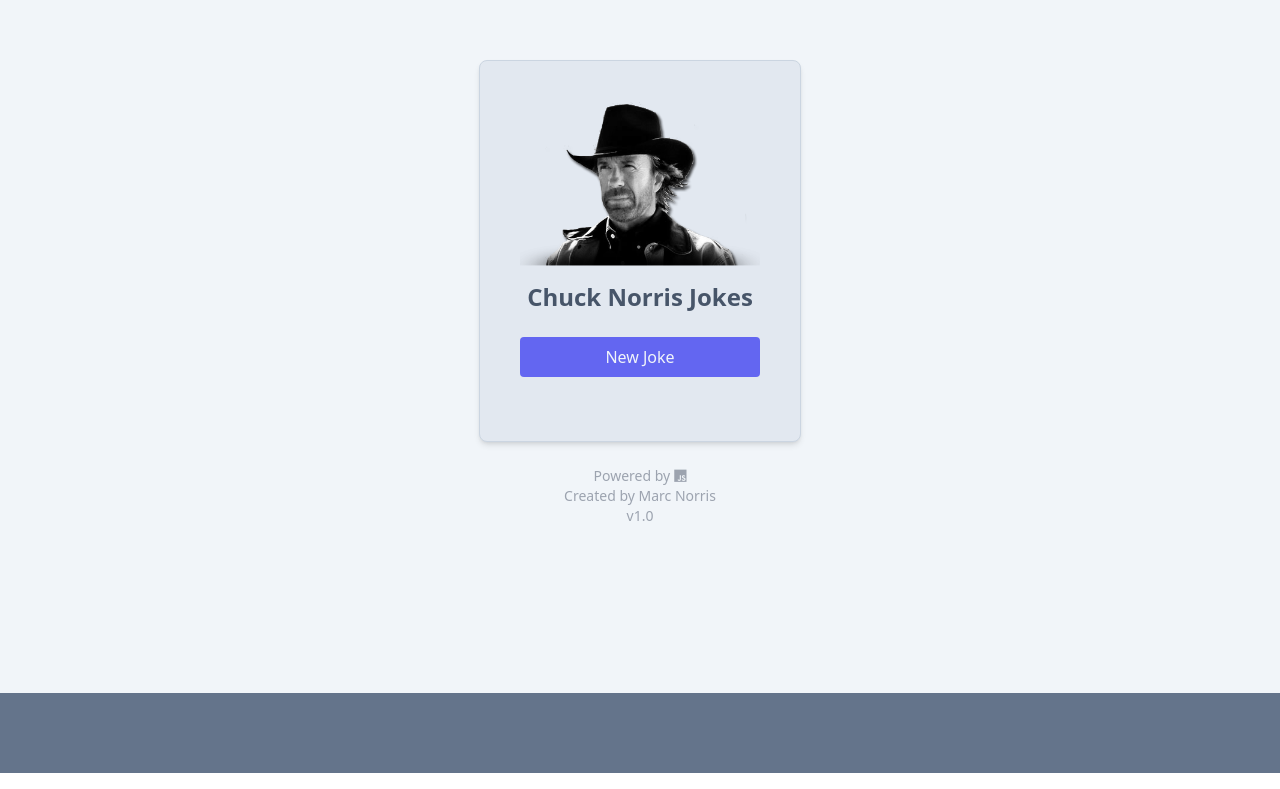
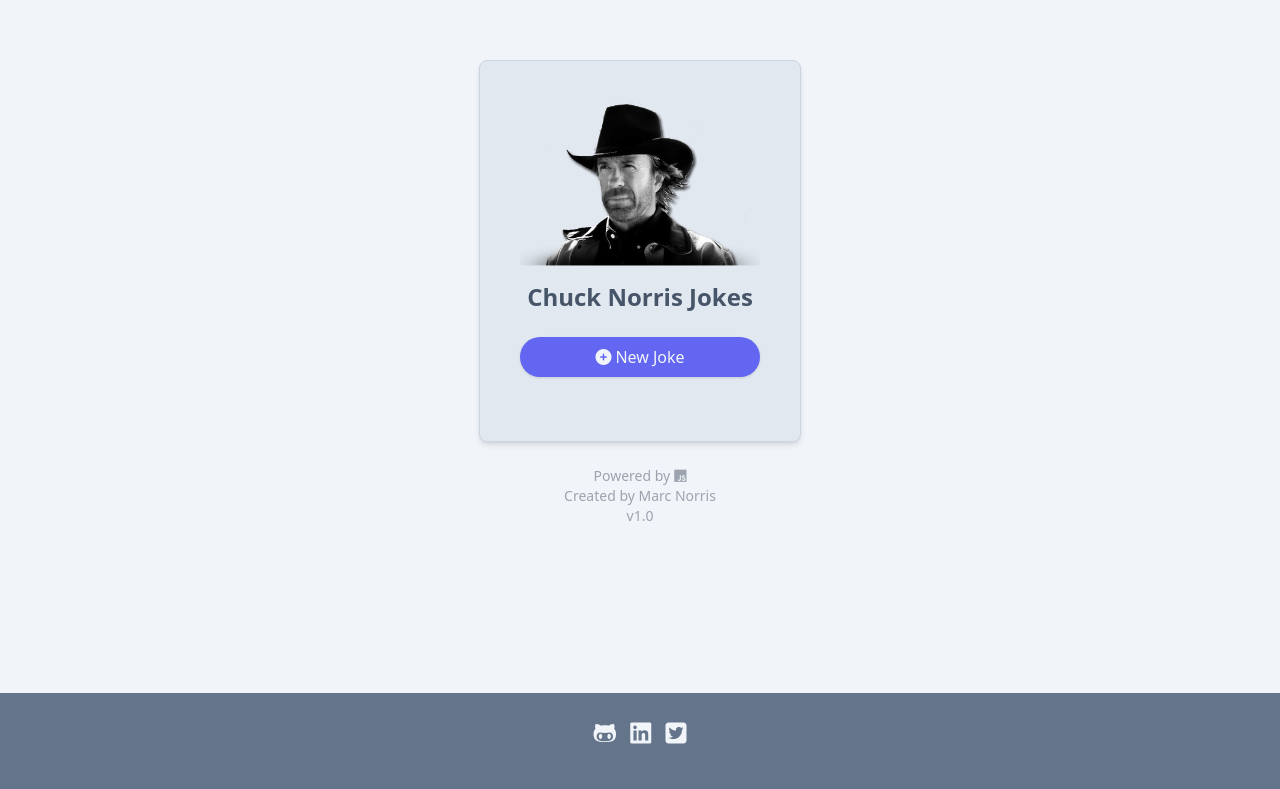
Before and after one commit to shaky411/chuck-norris, a website: page index.html in a window 1280 px wide. Shown: the part 107-896 px from the top of the page. Drawn offline with Linux system fonts and the light colour scheme; a web font is replaced by a local one.

Commit message:
updated footer

```diff
--- a/index.html
+++ b/index.html
@@ -19,9 +19,9 @@
         <div class="flex flex-col max-w-[600px] mx-10 justify-center items-center bg-slate-200 border border-slate-300 p-10 shadow-md rounded-lg">
             <img class="w-60" src="./assets/pngimg.com - chuck_norris_PNG17.png" alt="">
             <h1 class="text-2xl text-center font-bold text-slate-600 mb-4 font-roboutfitoto">Chuck Norris Jokes</h1>
-            <button id="joke-btn" class="block w-full bg-indigo-500 hover:bg-indigo-800 duration-300 py-2 px-4 text-slate-100 rounded mt-2">New Joke</button>
+            <button id="joke-btn" class="block w-full bg-indigo-500 hover:bg-pink-500 duration-300 py-2 px-4 text-slate-100 rounded-full mt-2 shadow"><i class="fa-solid fa-circle-plus mr-1"></i>New Joke</button>
             <div id="joke" class="mt-6">
-                <h2 id="joke-container" class="hidden font-space text-slate-700 text-xl bg-white py-2 px-4 rounded shadow-inner"></h2>
+                <h2 id="joke-container" class="hidden border border-slate-300 font-space text-slate-700 text-xl bg-white py-2 px-4 rounded shadow-inner"></h2>
             </div>
 
 
@@ -33,7 +33,14 @@
 
     </div>
 
-    <footer class="flex justify-center bg-slate-500 p-10">
+    <footer class="flex flex-col justify-center items-center bg-slate-500 p-6">
+        <div class="mb-4 text-2xl text-slate-100">
+            <a href="https://www.github.com" target="_blank" rel="noopener noreferrer"><i class="fa-brands fa-github-alt hover:scale-125 mx-1"></i></a>
+            <a href="https://www.linkedin.com" target="_blank" rel="noopener noreferrer"><i class="fa-brands fa-linkedin hover:scale-125 mx-1"></i></a>
+            <a href="https://www.twitter.com" target="_blank" rel="noopener noreferrer"><i class="fa-brands fa-square-twitter hover:scale-125 mx-1"></i></a>
+
+        </div>
+
         <script type="text/javascript" src="https://cdnjs.buymeacoffee.com/1.0.0/button.prod.min.js" data-name="bmc-button" data-slug="7kqkk5rvsfv" data-color="#FFDD00" data-emoji="🍺"  data-font="Cookie" data-text="Buy me a beer" data-outline-color="#000000" data-font-color="#000000" data-coffee-color="#ffffff" ></script>
     </footer>
 
```
Also changed, not shown: css/style.css.
